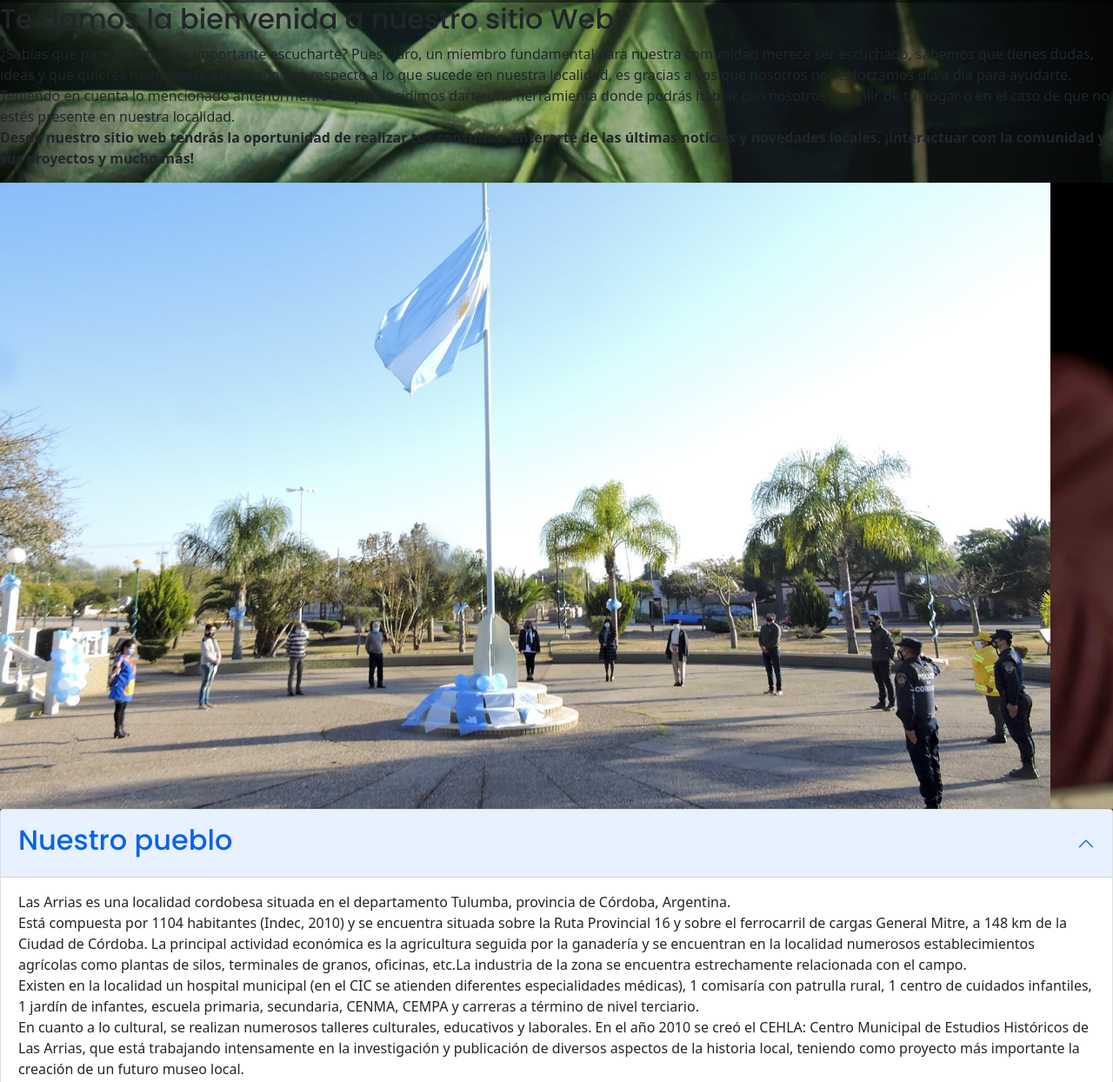
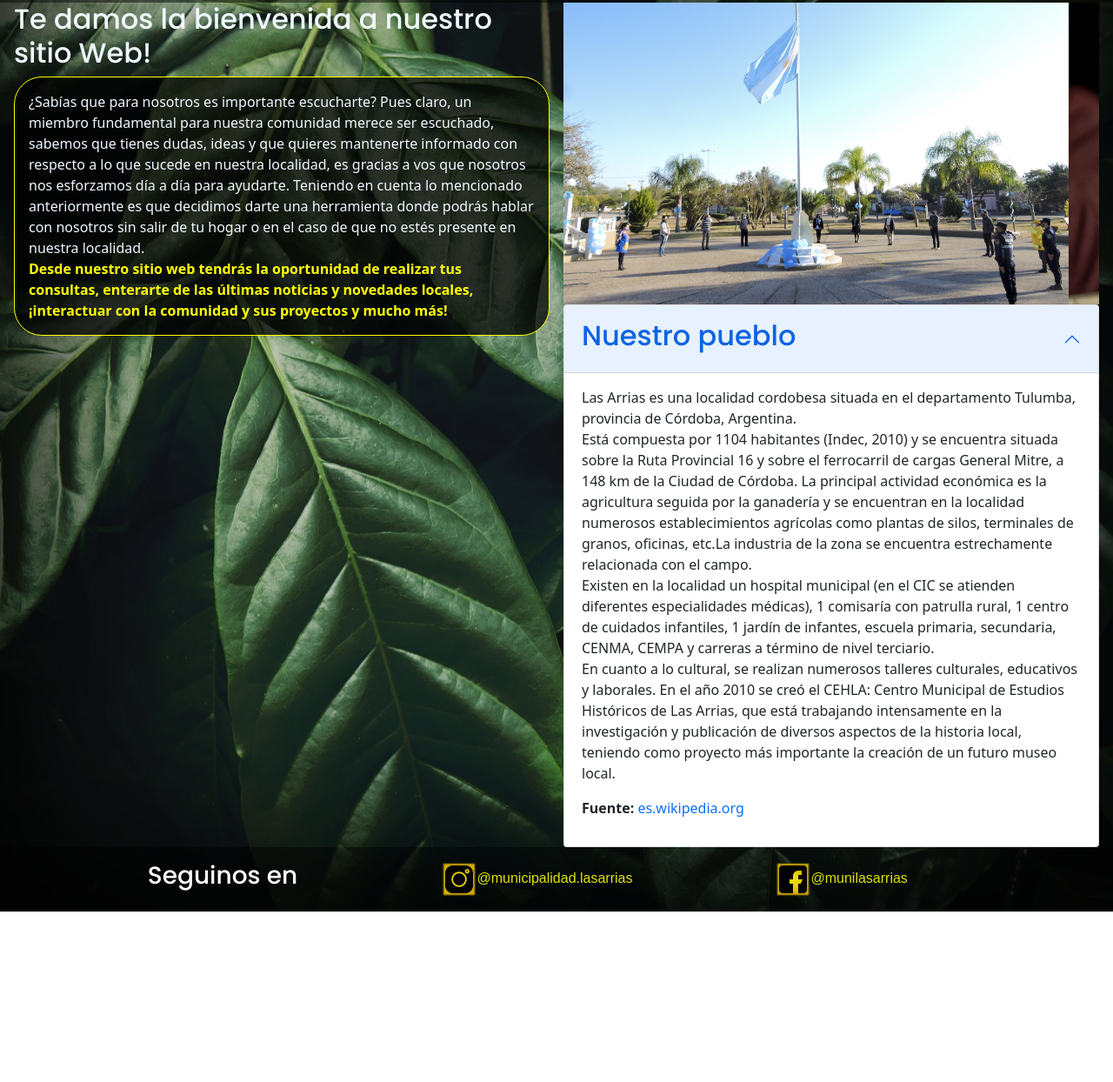
Before and after one commit to EmilianoPedraza/LasArriasWeb-scss, a website: page index.html in a window 1280 px wide. Shown: the part 182-1426 px from the top of the page at 87% size. After the commit the page ends 1230 px from the top, so only its background shows below. Drawn offline with nearby package versions, Linux system fonts and the light colour scheme.

Commit message:
solución de problemas de nav

```diff
--- a/index.html
+++ b/index.html
@@ -43,10 +43,10 @@
                           <a class="nav-link active" aria-current="page" href="#"></a>
                       </li>
                       <li class="nav-item">
-                          <a href="./index.html" class="nav-li-a">Cuenta</a>
+                          <a href="./user.html" class="nav-li-a">Cuenta</a>
                       </li>
                       <li class="nav-item">
-                          <a href="./user.html" class="nav-li-a">Novedades</a>
+                          <a href="./novedades.html" class="nav-li-a">Novedades</a>
                       </li>
                       <li class="nav-item">
                           <a href="./proyectos.html" class="nav-li-a">proyectos</a>
@@ -56,7 +56,7 @@
           </div>
       </nav>
     </header>
-    <main class="main">
+    <main class="main mainIndex">
         <div class="welcome">
             <h2 class="welcome__h2">Te damos la bienvenida a nuestro sitio Web!</h2>
             <p class="welcome__p">
@@ -83,10 +83,10 @@
             <div id="carouselExampleSlidesOnly" class="carousel slide" data-bs-ride="carousel">
                 <div class="carousel-inner">
                   <div class="carousel-item active">
-                    <img src="./assets/images/main-a.jpg" class="d-block w-100" data-bs-interval="1500" alt="Imagen de plaza municipal">
+                    <img src="./assets/images/main-a.jpg" class="d-block w-100 " data-bs-interval="1500" alt="Imagen de plaza municipal">
                   </div>
                   <div class="carousel-item">
-                    <img src="./assets/images/main-b.jpg" class="d-block w-100" data-bs-interval="1500" alt="Festival local del carbon">
+                    <img src="./assets/images/main-b.jpg" class="d-block w-100 " data-bs-interval="1500" alt="Festival local del carbon">
                   </div>
                 </div>
             </div>
--- a/scss/_footer.scss
+++ b/scss/_footer.scss
@@ -0,0 +1,29 @@
+$bg-image-footer: #ffff00;
+$foter-colortext-yellow: #e2e203;
+$footer-colortext-white: #fff;
+.footer{
+    padding-top: 1em;
+    padding-bottom: 1em;
+    background-color: $bg-header-footer;
+    .footer__redes{
+        @include flex(row, space-between, center);
+        flex-wrap: wrap;
+    }
+    .footer__h3{
+        text-align: center;
+        font-size: map-get($f-tittles, medium);
+        color: $footer-colortext-white;
+    }
+}
+
+.enlace{
+    @include fonts(otro);
+    .enlace__img{
+        width: 2em;
+        background-color: $bg-image-footer;
+        box-shadow: 0 0 0.1em 0.1em #cea903, inset 0 0 1em 0.4em #cea903;
+    }
+    .enlace__span{
+        color: $foter-colortext-yellow;
+    }
+}
--- a/scss/_header.scss
+++ b/scss/_header.scss
@@ -1,13 +1,12 @@
 
 $bordr-color-h1: #b0fc00;
 $bg-color-h1: #133f2b;
-$bg-header: #00000077;
 $ancho-h1: fit-content;
 $nav-tittle-color: #ffffff;
 $items-navbar:  #bed306;
 //tamaño de boton
 header{
-    background-color:$bg-header;
+    background-color:$bg-header-footer;
     .h1{
         font-weight: map-get($f-tittles, bold);
         width: $ancho-h1;
@@ -29,13 +28,18 @@ header{
     display: block;
     color: $nav-tittle-color
 }
+//modificaciones navbar-------------------------------
 .nav__tittle{
     color: $nav-tittle-color
 }
-//modificaciones navbar-------------------------------
+//items:colores y fuentes
 .nav-li-a{
     @include fonts(otros);
     font-weight: map-get($f-otros, light);
     color: $items-navbar;
 }
-//items:colores y fuentes
+.nav-li-a:hover {
+    transition: all 0.3s;
+    color: #ece8e8;
+    border-bottom: solid #fafafaa8 1.5px;
+  }
--- a/scss/_main.scss
+++ b/scss/_main.scss
@@ -0,0 +1,27 @@
+$margin-laterales-main: 1em;
+$texto-bienvenida: aliceblue;
+.main{
+    margin-left: $margin-laterales-main;
+    margin-right: $margin-laterales-main;
+
+}
+.mainIndex{
+    @include grid(1fr, 1fr 1fr);
+    gap: 1em;
+}
+
+.welcome__h2{
+    color: $texto-bienvenida;
+}
+.welcome__p{
+    padding: 1em;
+    color: $texto-bienvenida;
+    border-radius: 2em;
+    border-style: solid;
+    border-width: 0.1em;
+    background-color: #000000bb;
+    border-color: yellow;
+    strong{
+        color: yellow;
+    }
+}
--- /dev/null
+++ b/scss/_media.scss
@@ -0,0 +1,24 @@
+
+@media screen and (min-width:769px){
+    .footer{
+        @include flex(row, center, center)
+    }
+    .footer__h3{
+        width: 40%;
+    }
+    .footer__redes{
+        width: 60%;
+        .enlace{
+            width: 50%;
+        }
+    }
+}
+@media screen and (max-width: 769px){
+    .mainIndex{
+        display: block;
+        .welcome__us{
+            width: 100%;
+        }
+    }
+
+}
--- a/scss/style.scss
+++ b/scss/style.scss
@@ -13,19 +13,19 @@
 //Bold 700
 //font-family: 'Poppins', sans-serif;
 
-//color de botones bootstrap------------------
+//==================================================================================================================
+//variables de body y de aplicación general------------------------------------------------------------------------
+$rows-grid-body: 1fr auto 0.2fr;
+$colums-grid-body: 1fr;
+//color de botones bootstrap
 $colorbottom: #ffff00;
-
-//--------------------------------------------
-a{
-    text-decoration: none;
-    font-family: inherit;
-    font-style: inherit;
-    font-weight: inherit;
-}
-[type="button"] {
-  background-color: $colorbottom;
-}
+$bg-header-footer: #00000077;
+//aplicación de mapas y mixines generales-------------------------------------------------------------------------
+$areas-body:(
+    superior: "header",
+    centro: "main",
+    base: "footer",
+);
 $f-tittles: (
   medio: 500,
   sembold: 600,
@@ -44,20 +44,67 @@ $f-otros: (
     font-family: "Montserrat", sans-serif;
   }
 }
+
+@mixin grid($filas, $columnas){
+    display: grid;
+    grid-template-columns: $columnas;
+    grid-template-rows: $filas;
+}
+@mixin flex($direction, $j-content, $a-item){
+  display: flex;
+  flex-direction: $direction;
+  justify-content: $j-content;
+  align-items: $a-item;
+}
+//reinicio general y propiedades de body-----------------------------------------
 * {
   padding: 0;
   margin: 0;
+  box-sizing: border-box;
 }
 body {
   background-image: url("../assets/images/bg-body.jpg");
   background-size: cover;
   box-shadow: inset 0 0 200px 40px black;
+  @include grid($rows-grid-body, $colums-grid-body);
+  grid-template-areas:
+  map-get($areas-body, superior)
+  map-get($areas-body, centro)
+  map-get($areas-body, base)
+  ;
 }
+.header{
+    grid-area:map-get($areas-body, superior);
+}
+.main{
+    grid-area: map-get($areas-body, centro);
+}
+.footer{
+    grid-area:   map-get($areas-body, superior);
+}
+//reinicio de enlaces: general
+a{
+    text-decoration: none;
+    font-family: inherit;
+    font-style: inherit;
+    font-weight: inherit;
+}
+//---------------------------------------------------------
+//color de botones de elementos de bootstrap: general
+[type="button"] {
+  background-color: $colorbottom;
+}
+//familias de elementos de texto: general
 h1,
 h2,
 h3 {
   @include fonts(tittles);
 }
+.enlace__span{
+  @include fonts(otros)
+}
+//modulos scss
 @import "_header";
 @import "_main";
 @import "_footer";
+@import "_media"
```
Also changed, not shown: proyectos.html (+1 -1 lines), user.html (+1 -1 lines), css/style.css.
